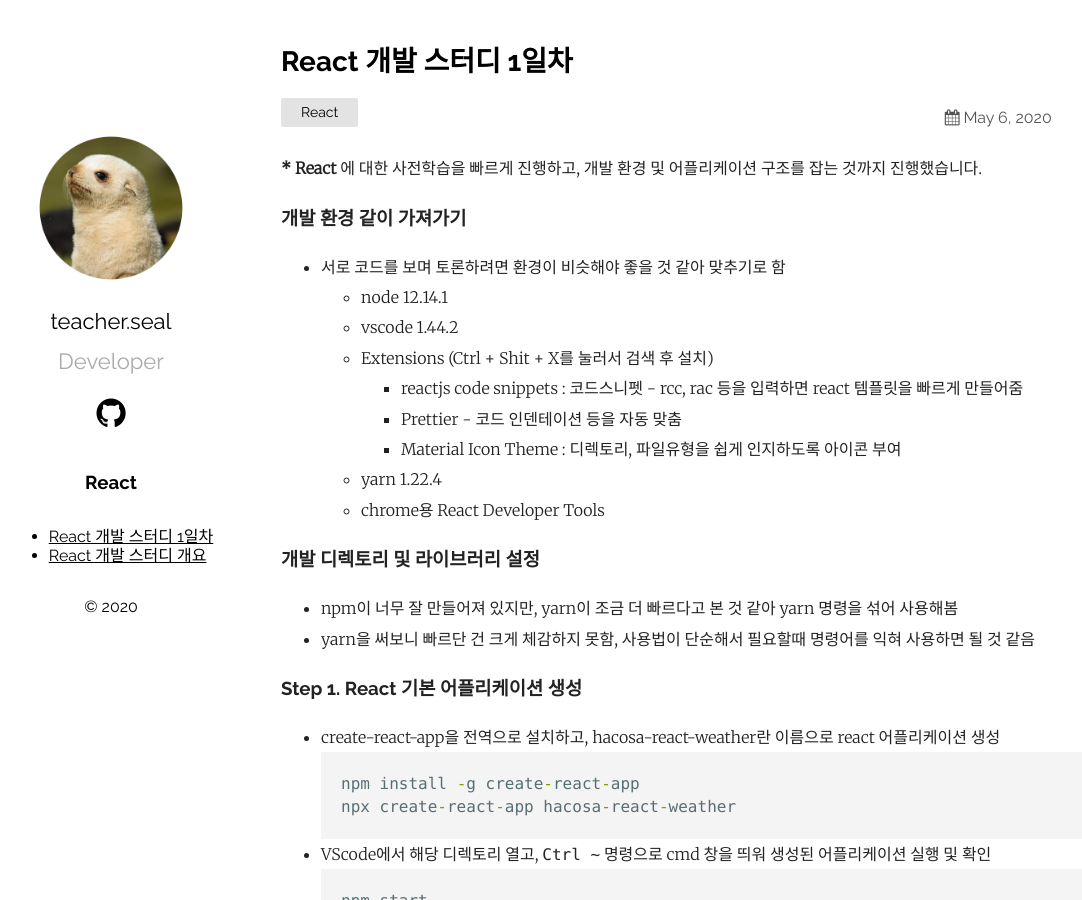
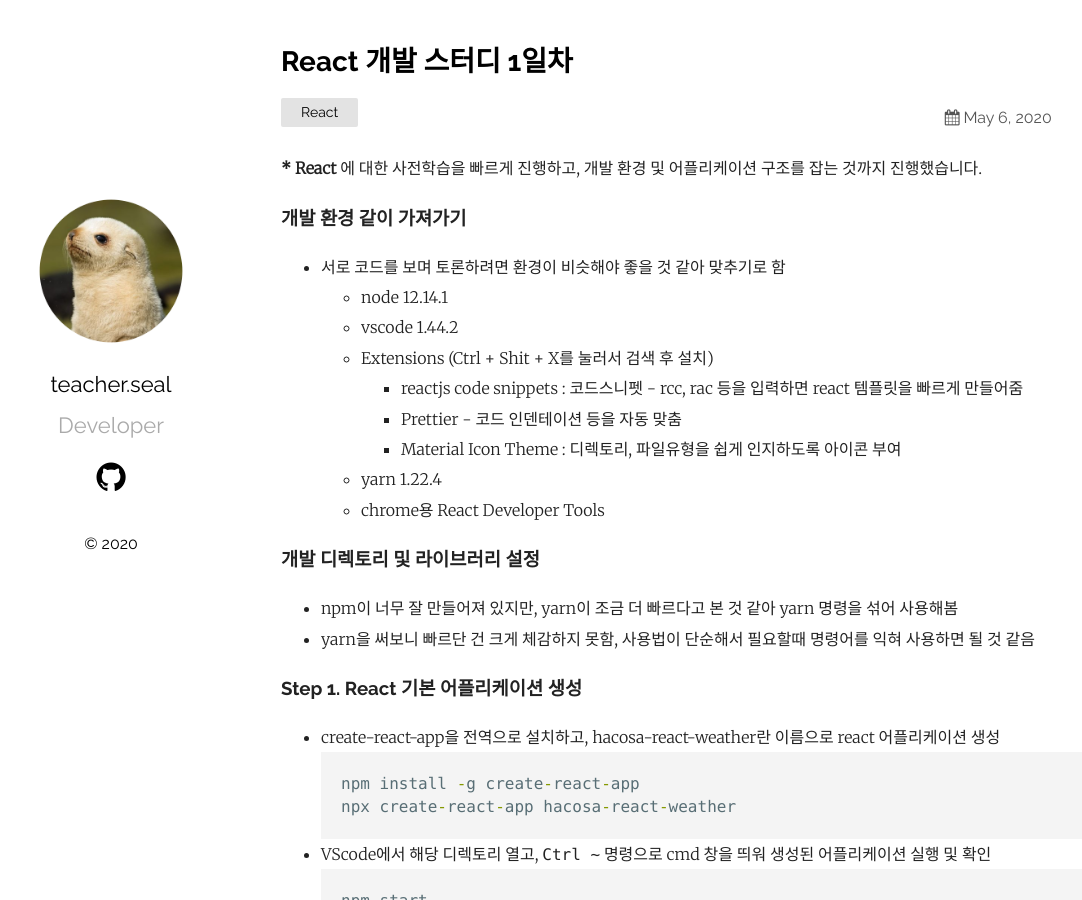
Before and after one commit to seal1999/seal1999.github.io, a Jekyll site: the page built from _posts/2020-05-06-react-1stday.md, in a window 1280 px wide and 900 px high. Shown: the whole window, without its empty margins (74-1156 px from the left). Built offline with Jekyll 4.4.1, drawn with Linux system fonts in a browser that asks for light colours.

Commit message:
2nd post

```diff
--- a/_layouts/default.html
+++ b/_layouts/default.html
@@ -87,16 +87,6 @@
             </ul>
           </nav>
         {%- endif -%}
-
-        {% for category in site.categories %}
-        <h3>{{ category[0] }}</h3>
-        <ul>
-          {% for post in category[1] %}
-          <li><a href="{{ post.url }}">{{ post.title }}</a></li>
-          {% endfor %}
-        </ul>
-        {% endfor %}
-
         <p>&copy;
           {{ "now" | date: "%Y" }}</p>
       </section>
--- a/_posts/2020-05-06-react-1stday.md
+++ b/_posts/2020-05-06-react-1stday.md
@@ -57,17 +57,17 @@ yarn add redux-promise redux-thunk
 
 ### 1일차 개발
 
-1. src 디렉토리 구조를 assets, views, components 3개로 우선 만들고 시작해보기로 함
+* src 디렉토리 구조를 assets, views, components 3개로 우선 만들고 시작해보기로 함
    * assets : 공통 css, images 등
    * components : 화면을 구성하는 컴포넌트 (Header, Lnb)
    * views : 컴포넌트를 구성하는 화면 (MainPage, LoginPage, AddCityPage DetailsPage)
 
-2. 화면명만 있는 Component를 만들고 reactjs code snippets를 이용해 빠르게 만듦
+* 화면명만 있는 Component를 만들고 reactjs code snippets를 이용해 빠르게 만듦
    * 디렉토리에 js 파일을 만들고, rcc 명령으로 컴포넌트 코드 스니펫을 만든 후 수정하는 방식
 
 ![Code Snippet](/assets/codeSnippet.png)
 
-3. index.js에 라우팅 설정
+* index.js에 라우팅 설정
    * App.js를 사용하지 않고 index.js에 바로 입력함. 여기에 하는게 맞나? 하는 부분이 가장 어렵다고 느껴짐
    * 뭐가 더 좋은지는 천천히 기능을 추가해가며 직접 느껴보기로 하고 일단 개발을 계속 진행함
 
```
Also changed, not shown: other parts of _posts/2020-05-06-react-1stday.md (+3 -3 lines).
